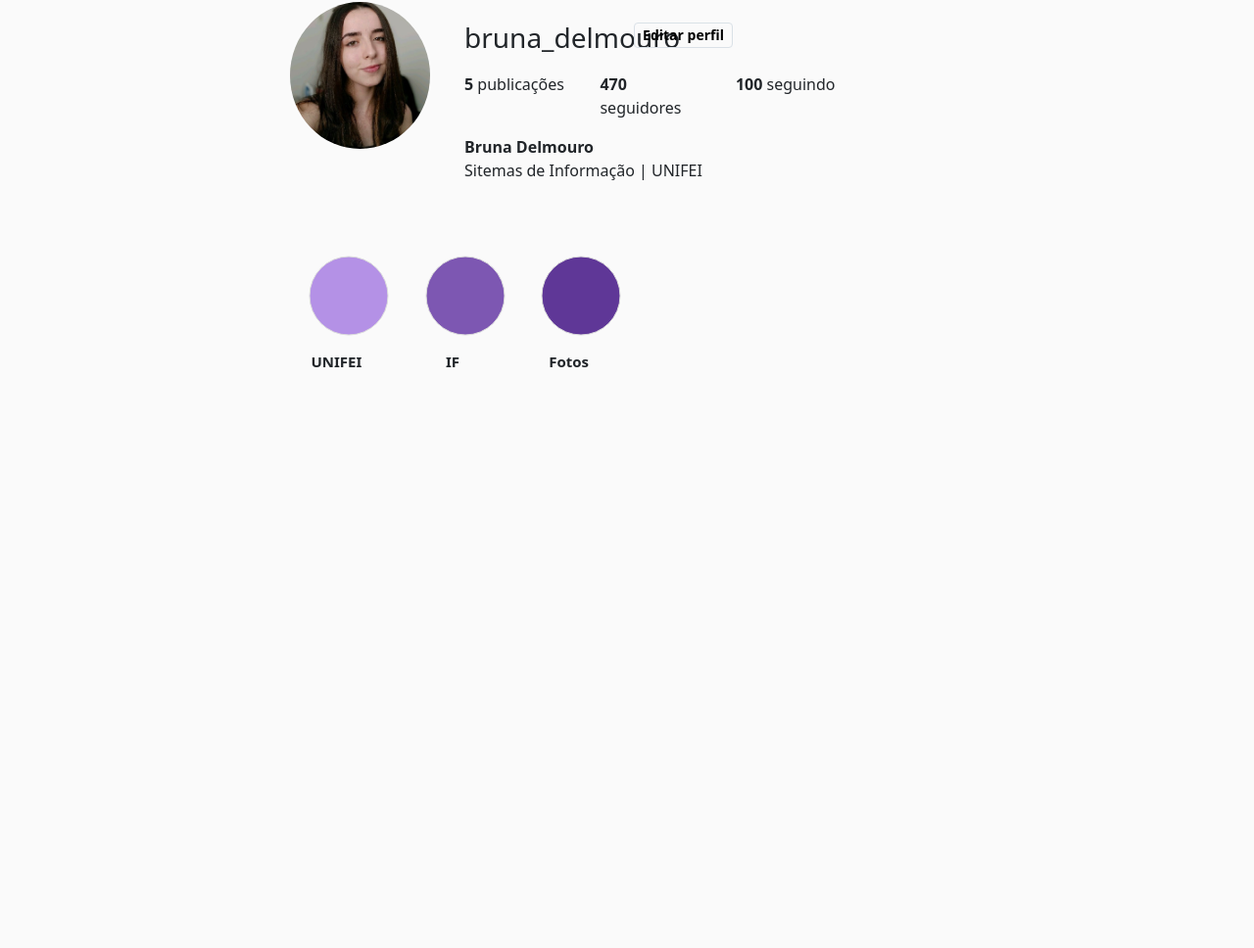
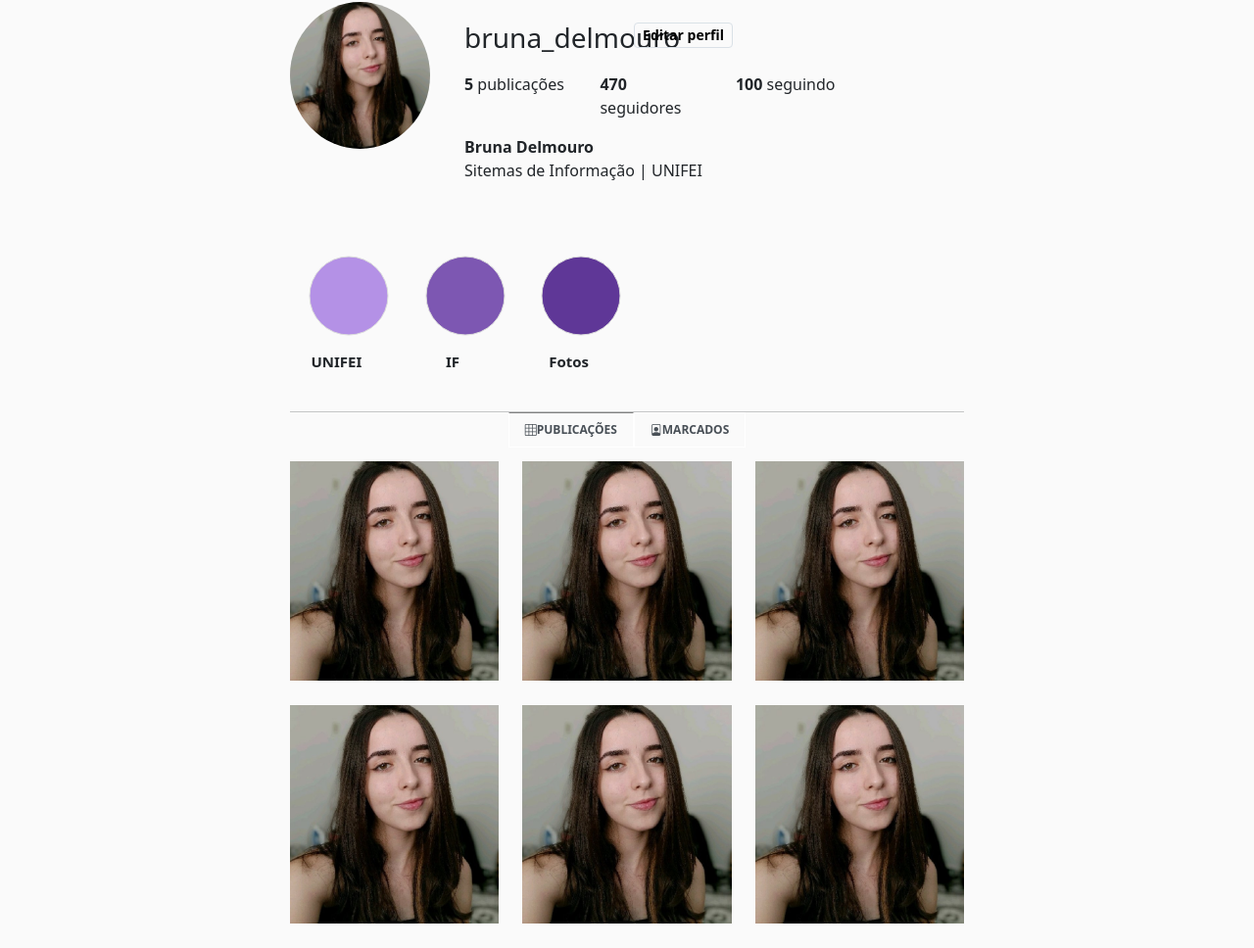
Before and after one commit to brunadelmourosilva/my-instagram-project, a plain HTML site: page index.html in a window 1280 px wide. Shown: the part 81-1049 px from the top of the page at 98% size. Before the commit the page ends 800 px from the top, so only its background shows below. Drawn offline with nearby package versions, Linux system fonts and the light colour scheme.

Commit message:
Construindo o Feed + tabs

```diff
--- a/index.html
+++ b/index.html
@@ -119,11 +119,71 @@
               </div>
           </div>
 
+          <!--Line-->
+          <hr size="3" width="100%" color="#EEEEEE" style="margin: 0px;">
+
+          <!--Nav Feed-->
+          <ul class="nav nav-tabs nav-feed">
+
+            <li class="nav-item">
+              <a class="nav-link active nav-link-1" id="home-tab" data-bs-toggle="tab" data-bs-target="#home" type="button" role="tab" aria-controls="home" aria-selected="true"><i class="bi bi-grid-3x3"></i>PUBLICAÇÕES</a>
+            </li>
+
+            <li class="nav-item">
+              <a class="nav-link active nav-link-2" id="home-tab" data-bs-toggle="tab" data-bs-target="#home" type="button" role="tab" aria-controls="home" aria-selected="true"><i class="bi bi-file-person"></i>MARCADOS</a>
+           </li>
+          </ul>
+
+          <!--Card Feed-->
+          <div class="tab-content" id="myTabContent">
+            <div class="tab-pane fade show active" id="home" role="tabpanel" aria-labelledby="home-tab">
+
+              <div class="row" style="padding-bottom: 25px;">
+                <div class="col-4">
+                    <div class="card">
+                        <img src="images/profile.jpg" class="card-img-top" alt="...">
+                    </div>
+                </div>
+                <div class="col-4">
+                    <div class="card">
+                        <img src="images/profile.jpg" class="card-img-top" alt="...">
+                    </div>
+                </div>
+                <div class="col-4">
+                    <div class="card">
+                        <img src="images/profile.jpg" class="card-img-top" alt="...">
+                    </div>
+                </div>
+            </div>
+
+            <div class="row" style="padding-bottom: 25px;">
+              <div class="col-4">
+                  <div class="card">
+                      <img src="images/profile.jpg" class="card-img-top" alt="...">
+                  </div>
+              </div>
+              <div class="col-4">
+                  <div class="card">
+                      <img src="images/profile.jpg" class="card-img-top" alt="...">
+                  </div>
+              </div>
+              <div class="col-4">
+                  <div class="card">
+                      <img src="images/profile.jpg" class="card-img-top" alt="...">
+                  </div>
+              </div>
+          </div>
+        </div>
+
+            <div class="tab-pane fade" id="profile" role="tabpanel" aria-labelledby="profile-tab"></div>
+          </div>
+
         </div>
 
 
             <div class="col-0 col-md-2"> <!--coluna principal 3-->
-          </div>
+      </div>
+    </div>
   </section>
 
   <!--script para os destaques em canvas-->
--- a/style.css
+++ b/style.css
@@ -80,3 +80,41 @@
     font-size: 15px;
     font-weight: 600;
 }
+
+.nav-feed{
+    border-bottom: none !important;
+    display:flex;
+    align-items: center;
+    justify-content: center;
+    padding-bottom: 15px;
+}
+
+.nav-link-1 {
+    color: #495057;
+    background-color: #fafafa !important;
+    border-color: gray #fff #fff !important;
+    border-top-right-radius: .0rem !important;
+    border-top-left-radius: .0rem !important;
+    font-size: 12px;
+    font-weight: 600;
+}
+
+.nav-link-2 {
+    color: #a2a8af;
+    background-color: #fafafa !important;
+    border-color: #fff #fff #fff !important;
+    border-top-right-radius: .0rem !important;
+    border-top-left-radius: .0rem !important;
+    font-size: 12px;
+    font-weight: 600;
+}
+
+.card {
+    border: 0px solid rgba(0,0,0,.125) !important;
+    border-radius: .0rem !important;
+}
+
+.card .card-img, .card-img-top {
+    border-top-left-radius: 0rem !important;
+    border-top-right-radius: 0rem !important;
+}
```
